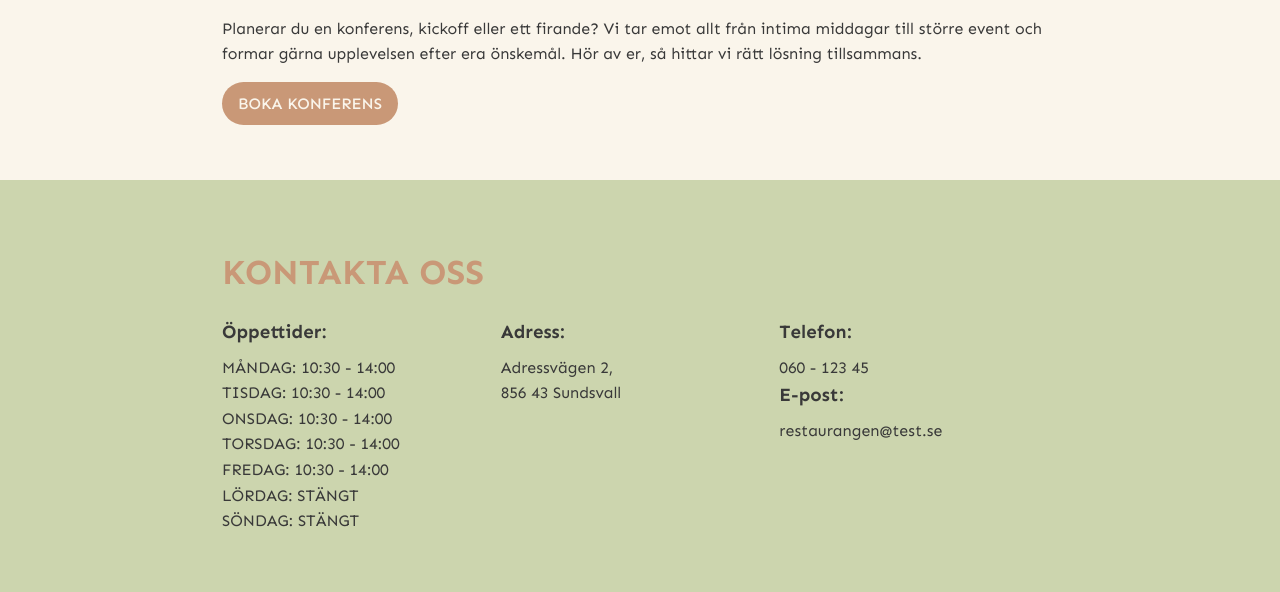
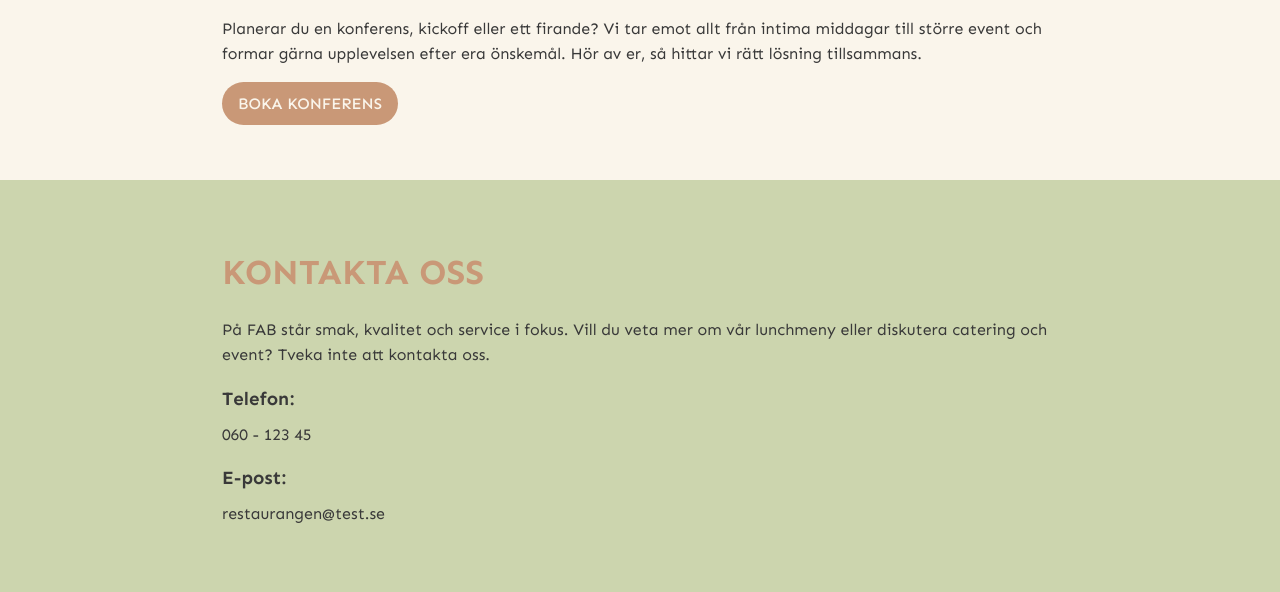
Before and after one commit to Punttt/fab-frontend, a website built with Vite: page index.html in a window 1280 px wide. Shown: the part 2010-2602 px from the top of the page. Built offline with nearby package versions, Linux system fonts and the light colour scheme.

Commit message:
finslipat kontaktsectionen

```diff
--- a/index.html
+++ b/index.html
@@ -106,24 +106,11 @@
         <div class="container">
           <h2>KONTAKTA OSS</h2>
           <div class="contact-grid">
-            <div class="contact-block">
-              <h3>Öppettider:</h3>
-              <ul class="opening-hours">
-                <li><span>MÅNDAG:</span> 10:30 - 14:00</li>
-                <li><span>TISDAG:</span> 10:30 - 14:00</li>
-                <li><span>ONSDAG:</span> 10:30 - 14:00</li>
-                <li><span>TORSDAG:</span> 10:30 - 14:00</li>
-                <li><span>FREDAG:</span> 10:30 - 14:00</li>
-                <li><span>LÖRDAG:</span> STÄNGT</li>
-                <li><span>SÖNDAG:</span> STÄNGT</li>
-              </ul>
-            </div>
-
-            <div class="contact-block">
-              <h3>Adress:</h3>
-              <p>Adressvägen 2,<br>856 43 Sundsvall</p>
-
-            </div>
+            <p>
+              På FAB står smak, kvalitet och service i fokus.
+              Vill du veta mer om vår lunchmeny eller diskutera
+              catering och event? Tveka inte att kontakta oss.
+            </p>
 
             <div class="contact-block">
               <h3>Telefon:</h3>
--- a/src/styles/main.scss
+++ b/src/styles/main.scss
@@ -227,9 +227,11 @@ footer {
         margin-bottom: 0.5rem;
     }
 
+    p {
+        margin-bottom: 1rem;
+    }
+
     .contact-grid {
-        display: grid;
-        grid-template-columns: repeat(3, 1fr);
 
         .contact-block {
             ul {
```
